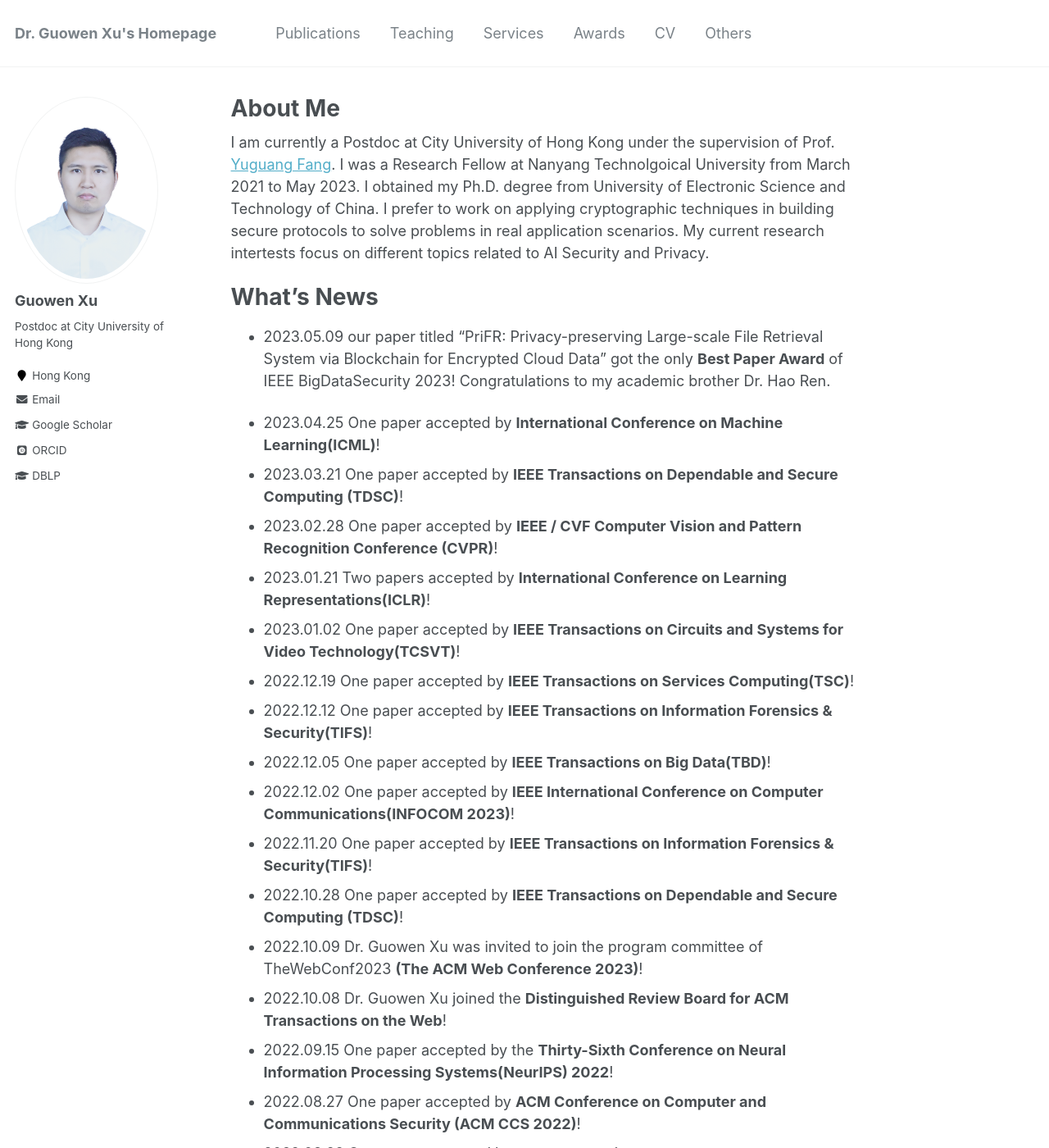
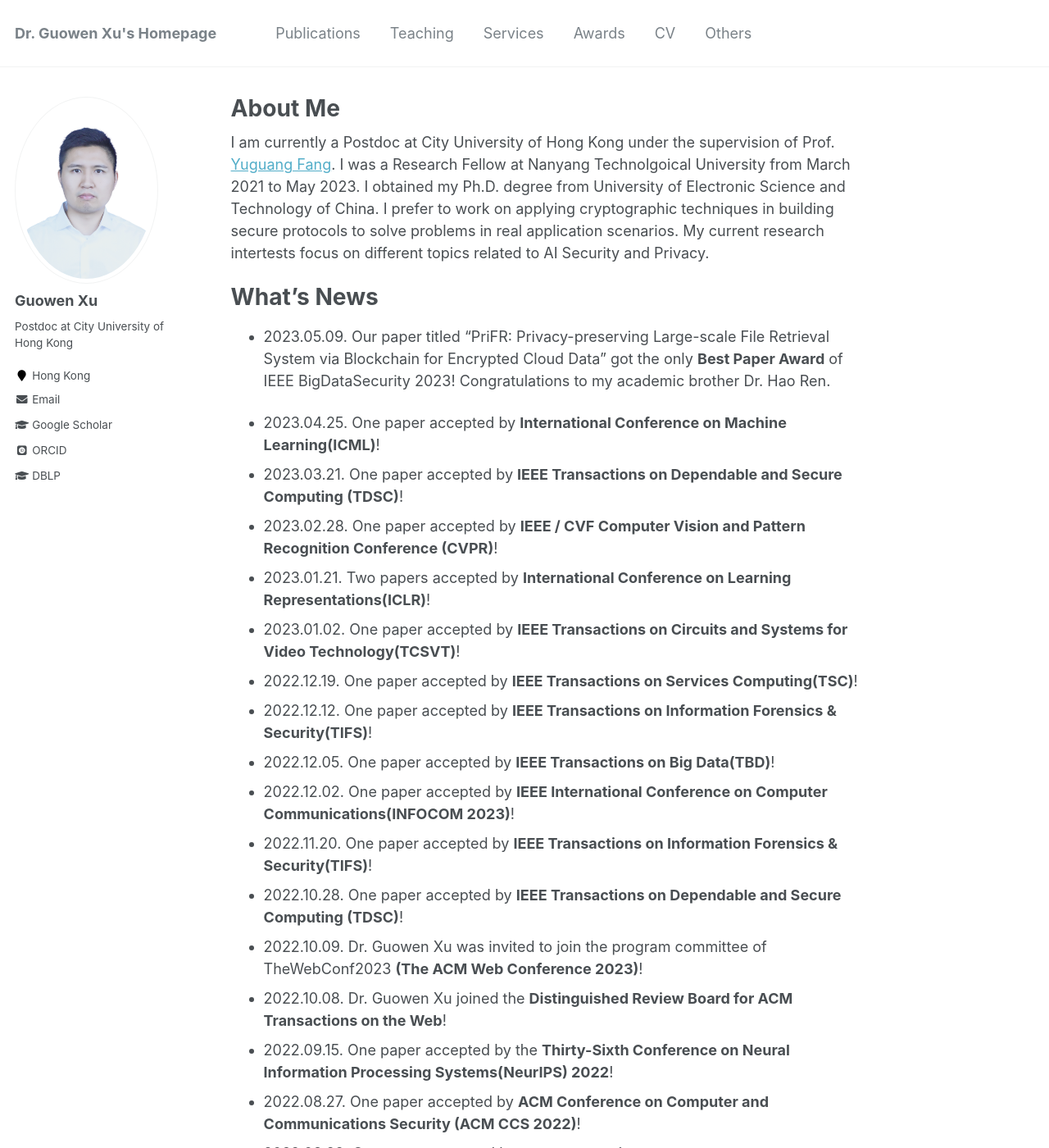
Before and after one commit to Guowen-xu/guowen-xu.github.io, a Jekyll site: the page built from _pages/about.md, in a window 1280 px wide and 1400 px high. Shown: the whole window at 82% size. Built offline with Jekyll 4.4.1, drawn with Linux system fonts in a browser that asks for light colours; some web fonts are replaced; some of the changed text lies outside the part shown.

Commit message:
Update about.md

```diff
--- a/_pages/about.md
+++ b/_pages/about.md
@@ -13,30 +13,30 @@ redirect_from:
 
 What's News
 ======
-- 2023.05.09 our paper titled "PriFR: Privacy-preserving Large-scale File Retrieval System via Blockchain for Encrypted Cloud Data" got the only **Best Paper Award** of IEEE BigDataSecurity 2023! Congratulations to my academic brother Dr. Hao Ren.
+- 2023.05.09. Our paper titled "PriFR: Privacy-preserving Large-scale File Retrieval System via Blockchain for Encrypted Cloud Data" got the only **Best Paper Award** of IEEE BigDataSecurity 2023! Congratulations to my academic brother Dr. Hao Ren.
 
-- 2023.04.25 One paper  accepted by **International Conference on Machine Learning(ICML)**!
-- 2023.03.21 One paper  accepted by **IEEE Transactions on Dependable and Secure Computing (TDSC)**!
-- 2023.02.28 One paper accepted by **IEEE / CVF Computer Vision and Pattern Recognition Conference (CVPR)**!
-- 2023.01.21 Two papers accepted by **International Conference on Learning Representations(ICLR)**!
-- 2023.01.02 One paper accepted by **IEEE Transactions on Circuits and Systems for Video Technology(TCSVT)**!
-- 2022.12.19 One paper accepted by **IEEE Transactions on Services Computing(TSC)**!
-- 2022.12.12 One paper accepted by **IEEE Transactions on Information Forensics & Security(TIFS)**!
-- 2022.12.05 One paper accepted by **IEEE Transactions on Big Data(TBD)**!
-- 2022.12.02 One paper accepted by **IEEE International Conference on Computer Communications(INFOCOM 2023)**!
-- 2022.11.20 One paper accepted by **IEEE Transactions on Information Forensics & Security(TIFS)**!
-- 2022.10.28 One paper  accepted by **IEEE Transactions on Dependable and Secure Computing (TDSC)**!
-- 2022.10.09 Dr. Guowen Xu was invited to join the program committee of TheWebConf2023 **(The ACM
+- 2023.04.25. One paper  accepted by **International Conference on Machine Learning(ICML)**!
+- 2023.03.21. One paper  accepted by **IEEE Transactions on Dependable and Secure Computing (TDSC)**!
+- 2023.02.28. One paper accepted by **IEEE / CVF Computer Vision and Pattern Recognition Conference (CVPR)**!
+- 2023.01.21. Two papers accepted by **International Conference on Learning Representations(ICLR)**!
+- 2023.01.02. One paper accepted by **IEEE Transactions on Circuits and Systems for Video Technology(TCSVT)**!
+- 2022.12.19. One paper accepted by **IEEE Transactions on Services Computing(TSC)**!
+- 2022.12.12. One paper accepted by **IEEE Transactions on Information Forensics & Security(TIFS)**!
+- 2022.12.05. One paper accepted by **IEEE Transactions on Big Data(TBD)**!
+- 2022.12.02. One paper accepted by **IEEE International Conference on Computer Communications(INFOCOM 2023)**!
+- 2022.11.20. One paper accepted by **IEEE Transactions on Information Forensics & Security(TIFS)**!
+- 2022.10.28. One paper  accepted by **IEEE Transactions on Dependable and Secure Computing (TDSC)**!
+- 2022.10.09. Dr. Guowen Xu was invited to join the program committee of TheWebConf2023 **(The ACM
 Web Conference 2023)**!
-- 2022.10.08 Dr. Guowen Xu joined the **Distinguished Review Board for ACM Transactions on the Web**!
-- 2022.09.15 One paper  accepted by the **Thirty-Sixth Conference on Neural Information Processing Systems(NeurIPS) 2022**!
-- 2022.08.27 One paper  accepted by **ACM Conference on Computer and Communications Security (ACM CCS
+- 2022.10.08. Dr. Guowen Xu joined the **Distinguished Review Board for ACM Transactions on the Web**!
+- 2022.09.15. One paper  accepted by the **Thirty-Sixth Conference on Neural Information Processing Systems(NeurIPS) 2022**!
+- 2022.08.27. One paper  accepted by **ACM Conference on Computer and Communications Security (ACM CCS
 2022)**!
-- 2022.08.22 One paper  accepted by **IEEE Transactions on Dependable and Secure Computing (TDSC)**!
-- 2022.07.12 One paper accepted by **IEEE Transactions on Information Forensics & Security(TIFS)**!
-- 2022.07.04 One paper accepted by **European Conference on Computer Vision (ECCV) 2022**!
-- 2022.06.30 One paper accepted by **ACM Multimedia (MM) 2022**!
-- 2022.03.01 One paper accepted by **IEEE Transactions on Intelligent Transportation Systems(TITS)**!
+- 2022.08.22. One paper  accepted by **IEEE Transactions on Dependable and Secure Computing (TDSC)**!
+- 2022.07.12. One paper accepted by **IEEE Transactions on Information Forensics & Security(TIFS)**!
+- 2022.07.04. One paper accepted by **European Conference on Computer Vision (ECCV) 2022**!
+- 2022.06.30. One paper accepted by **ACM Multimedia (MM) 2022**!
+- 2022.03.01. One paper accepted by **IEEE Transactions on Intelligent Transportation Systems(TITS)**!
 
 
 
```
